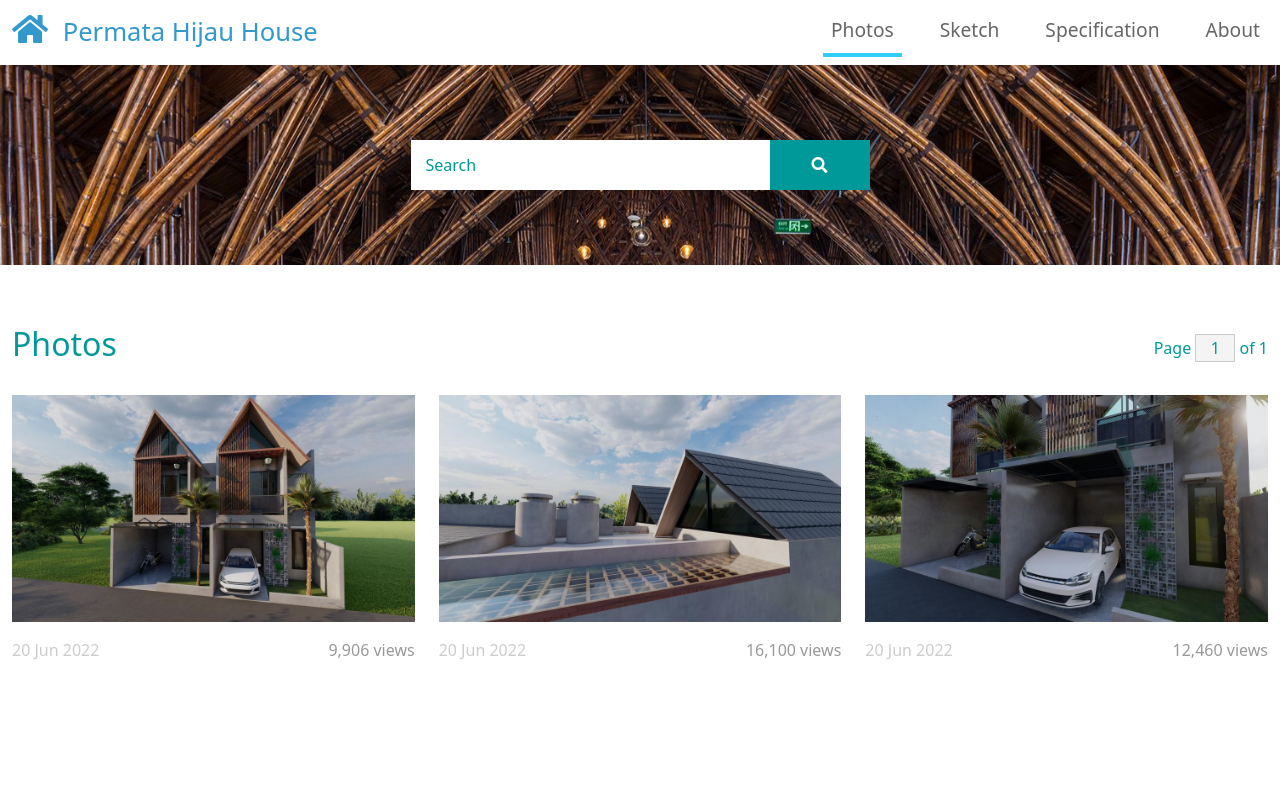
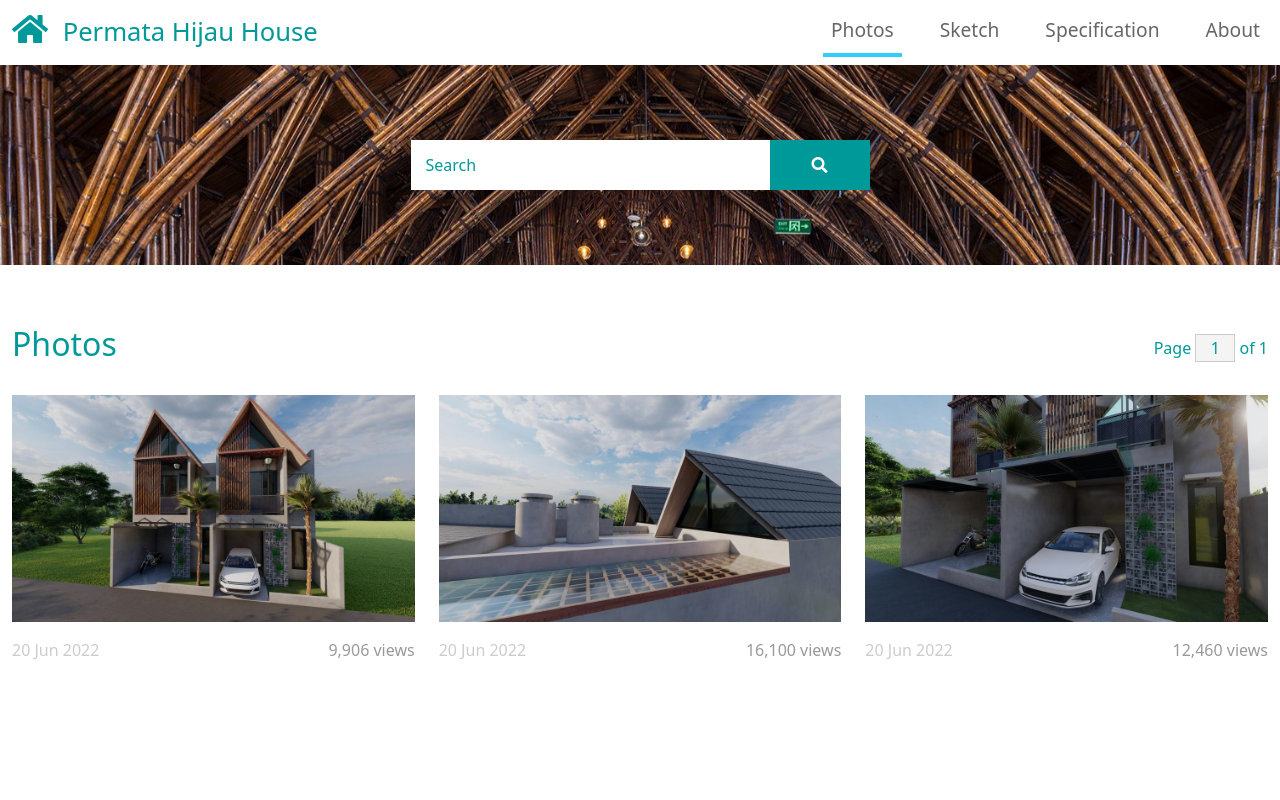
Before and after one commit to bobsimonsilalahi/PermataHijauHouse, a plain HTML site: page index.html in a window 1280 px wide. Shown: the top 800 px of the page. Drawn offline with Linux system fonts and the light colour scheme.

Commit message:
Update templatemo-style.css

```diff
--- a/css/templatemo-style.css
+++ b/css/templatemo-style.css
@@ -183,7 +183,7 @@ a:hover { color:#009999; }
 
 .navbar-toggler:focus { box-shadow: none; }
 .navbar-brand {
-    color: #3399CC;
+    color: #009999;
     font-size: 1.6rem;
 }
 
```
